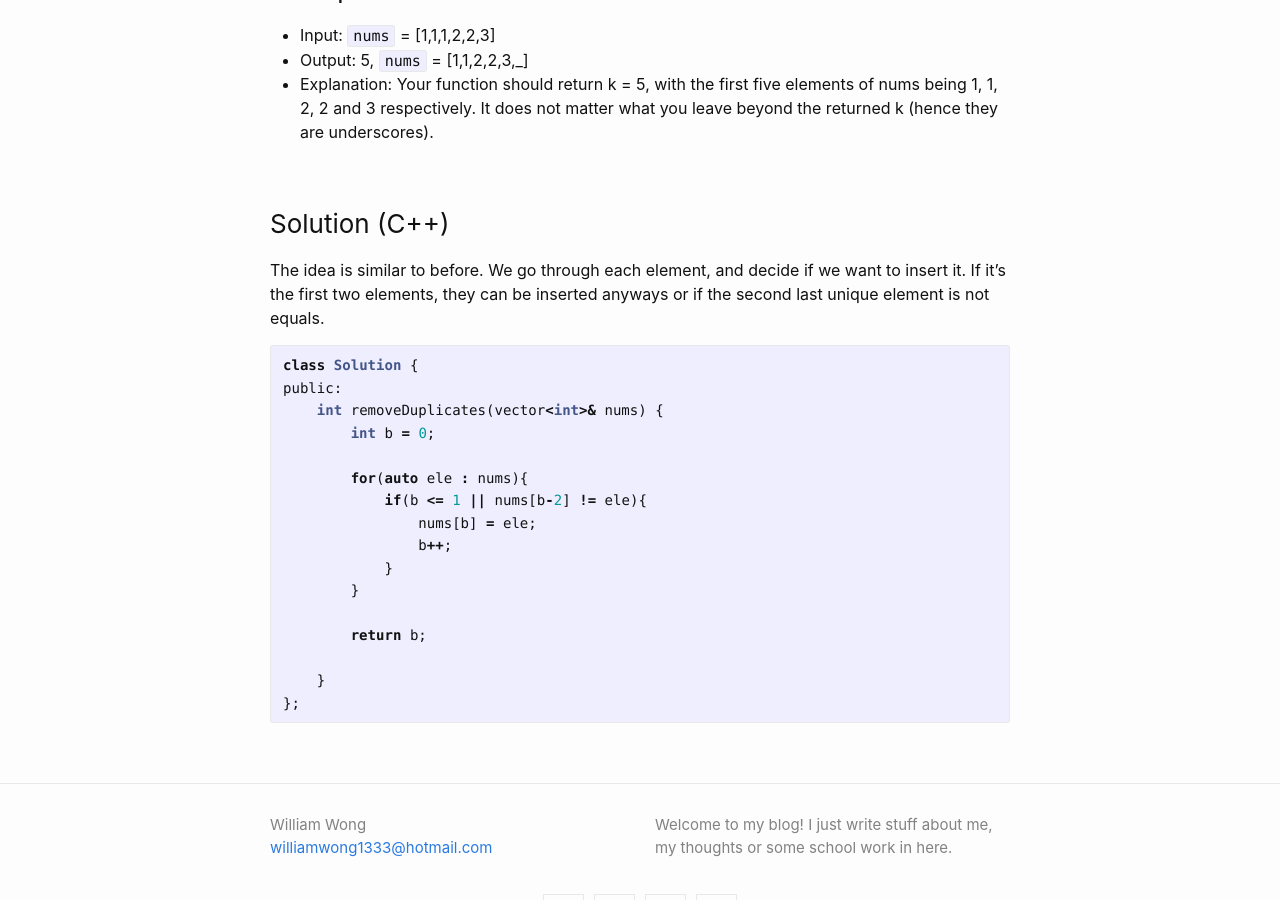
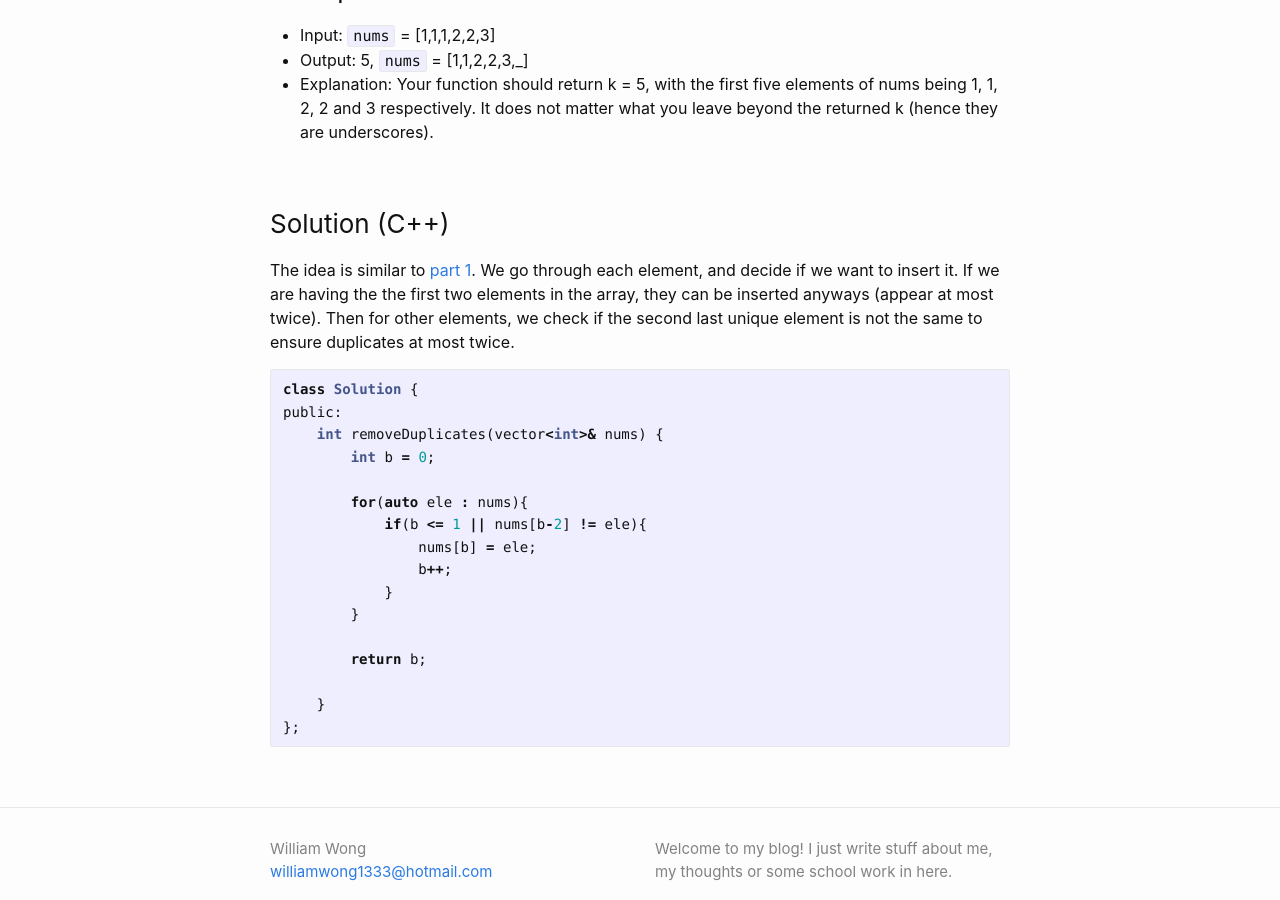
Before and after one commit to wongwil/wongwil.github.io, a Jekyll site: the page built from _posts/2024-04-18-remove-duplicates-2.md, in a window 1280 px wide and 900 px high, scrolled down 633 px. Built offline with Jekyll 4.4.1, drawn with Linux system fonts in a browser that asks for light colours; comment, search, counter and statistics services are not loaded.

Commit message:
add link to remove duplicates

````diff
--- a/_posts/2024-04-18-remove-duplicates-2.md
+++ b/_posts/2024-04-18-remove-duplicates-2.md
@@ -23,7 +23,10 @@ Do not allocate extra space for another array. You must do this by modifying the
 It does not matter what you leave beyond the returned k (hence they are underscores).
 
 ### Solution (C++)
-The idea is similar to before. We go through each element, and decide if we want to insert it. If it's the first two elements, they can be inserted anyways or if the second last unique element is not equals.
+The idea is similar to [part 1](https://wongwil.github.io/leetcode/2024/04/18/remove-duplicates-1.html).
+We go through each element, and decide if we want to insert it.
+If we are having the the first two elements in the array, they can be inserted anyways (appear at most twice).
+Then for other elements, we check if the second last unique element is not the same to ensure duplicates at most twice.
 
 ```c++
 class Solution {
````
